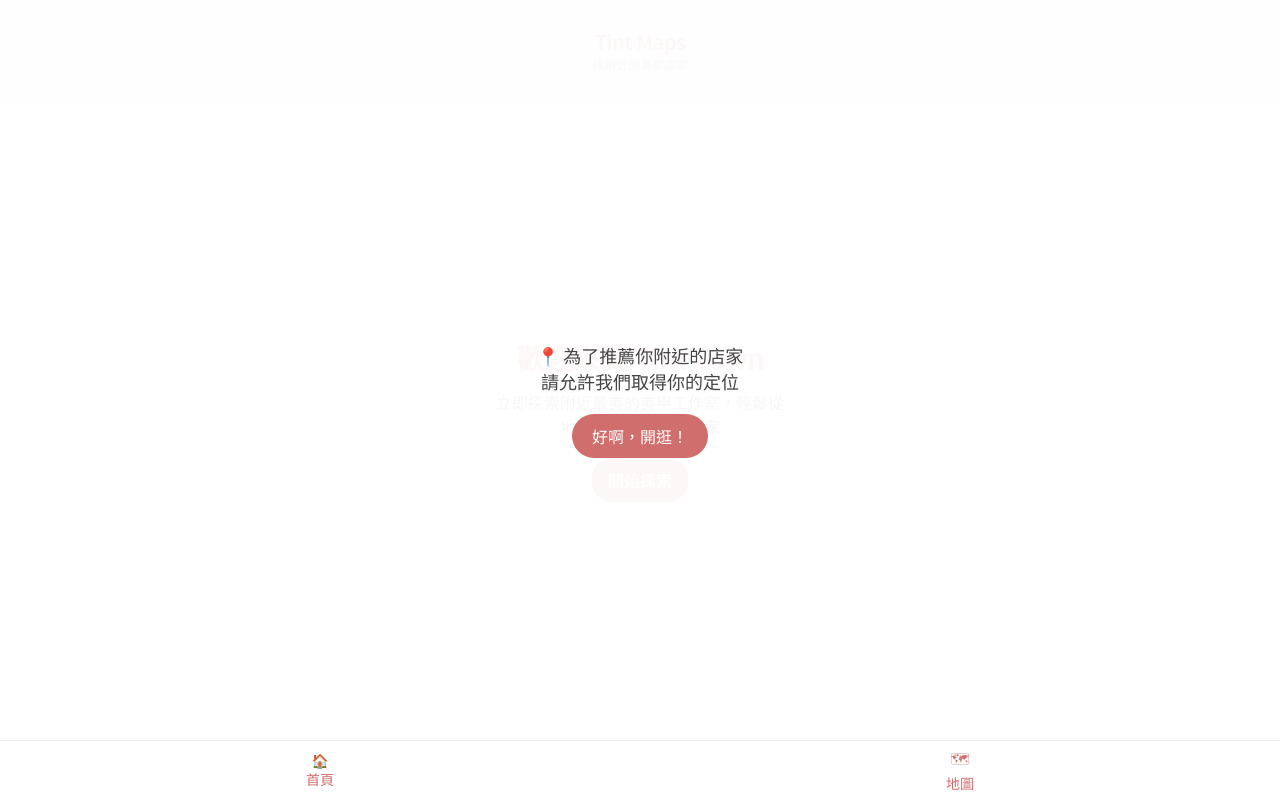
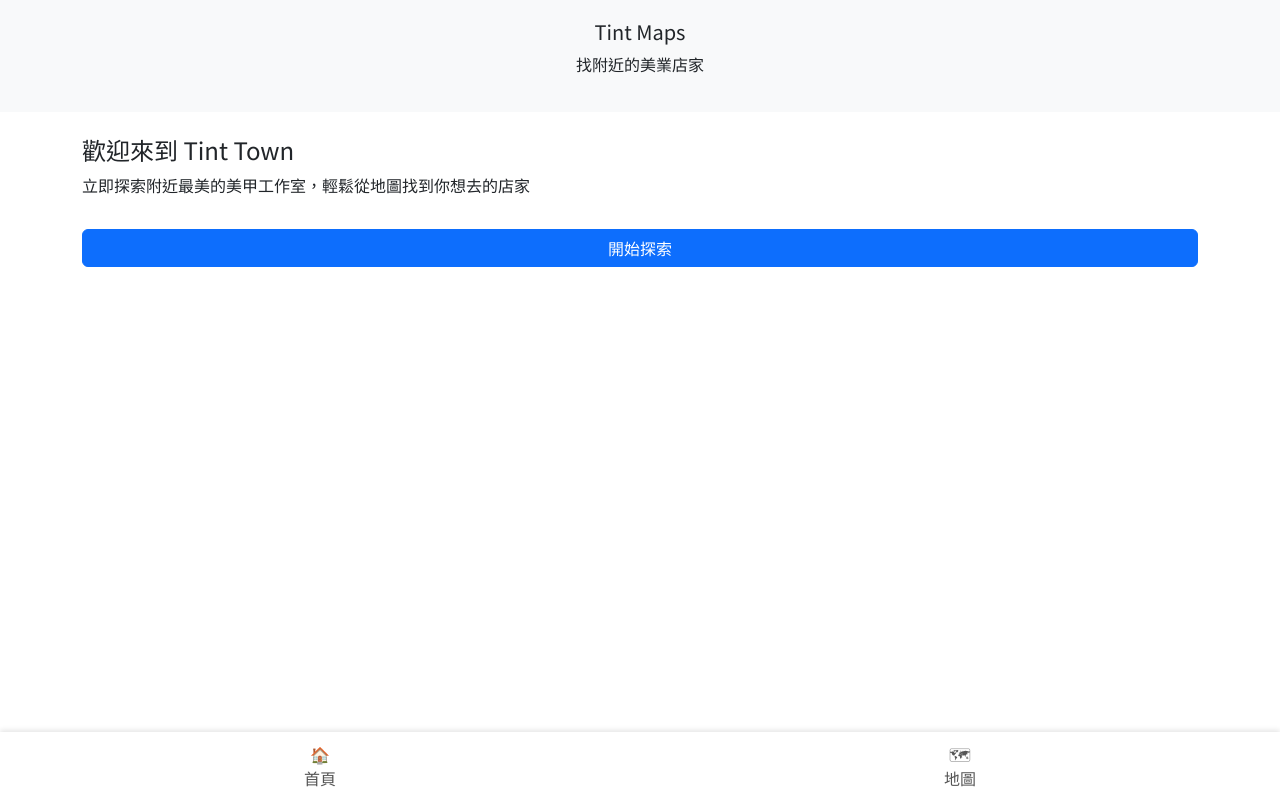
Before and after one commit to tint0520/tint-town, a plain HTML site: page index.html in a window 1280 px wide. Drawn offline with nearby package versions, Linux system fonts and the light colour scheme; some packages are replaced by stand-ins of ours; no server answers.

Commit message:
Update index.html

```diff
--- a/index.html
+++ b/index.html
@@ -4,21 +4,59 @@
   <meta charset="UTF-8" />
   <meta name="viewport" content="width=device-width, initial-scale=1.0" />
   <title>Tint Maps 美業地圖 App</title>
+
+  <!-- 載入字型（Google Fonts） -->
   <link href="https://fonts.googleapis.com/css2?family=Noto+Sans+TC&display=swap" rel="stylesheet">
-  <link rel="stylesheet" href="style.css" />
+
+  <!-- 載入 Bootstrap CSS (響應式框架) -->
+  <link href="https://cdn.jsdelivr.net/npm/bootstrap@5.3.2/dist/css/bootstrap.min.css" rel="stylesheet">
+
+  <style>
+    /* 設定頁面基本樣式，讓地圖填滿整個頁面 */
+    html, body, #map-view { height: 100%; }
+    body { font-family: 'Noto Sans TC', sans-serif; }
+
+    /* 固定在頁面底部的導航列 */
+    #bottom-nav {
+      position: fixed;
+      bottom: 0;
+      left: 0;
+      right: 0;
+      background: white;
+      box-shadow: 0 -2px 5px rgba(0,0,0,0.1);
+    }
+    .nav-btn { flex: 1; padding: 10px; text-align: center; color: #555; }
+
+    /* 控制視圖顯示與隱藏 */
+    .view { display: none; padding-bottom: 60px; }
+    .active-view { display: flex; flex-direction: column; }
+
+    /* 頁面標頭樣式 */
+    #app-header { padding: 20px; text-align: center; background-color: #f8f9fa; }
+  </style>
+
+  <!-- 載入 CSV 資料處理套件 (PapaParse) -->
   <script src="https://cdn.jsdelivr.net/npm/papaparse@5.4.1/papaparse.min.js"></script>
+
+  <!-- Google Maps JavaScript API（記得換上你的API金鑰） -->
+  <script async defer src="https://maps.googleapis.com/maps/api/js?key=AIzaSyBLCB3EKFwsIqPwEEL_hxL7zluVpnzcCNM&callback=initMap"></script>
+
   <script defer>
+    // 設定你的 Google Sheets CSV 連結
     const SHEET_URL = "https://docs.google.com/spreadsheets/d/1iKVLOjHA2w29Y96Hlg78hgivnjV-ntx2LJvhFpeiFUs/export?format=csv&gid=0";
-    let map;
 
+    let map; // 存放地圖的變數
+
+    // 初始化地圖
     function initMap() {
       map = new google.maps.Map(document.getElementById("map-view"), {
         center: { lat: 25.034, lng: 121.564 },
         zoom: 12,
       });
-      loadStoreData();
+      loadStoreData(); // 載入店家資料到地圖上
     }
 
+    // 從Google Sheets載入店家資料並顯示在地圖上
     function loadStoreData() {
       Papa.parse(SHEET_URL, {
         download: true,
@@ -26,74 +64,65 @@
         complete: function(results) {
           results.data.forEach(store => {
             if (!store.latlng || !store.latlng.includes(",")) return;
-
             const [lat, lng] = store.latlng.split(",").map(Number);
 
-            const marker = new google.maps.Marker({
-              position: { lat, lng },
-              map,
-              title: store.name
-            });
+            // 建立店家地圖標記
+            const marker = new google.maps.Marker({ position: { lat, lng }, map, title: store.name });
 
+            // 點擊地圖標記時顯示的店家資訊視窗
             const infoContent = `
-              <h3>${store.name}</h3>
+              <h6>${store.name}</h6>
               <p>${store.desc || ''}</p>
               <p>📍 ${store.address || ''}</p>
               <p>⏰ ${store.hours || ''}</p>
-              ${store.photo ? `<img src="${store.photo}" style="width:100%;max-width:200px;border-radius:8px;margin-top:10px;">` : ''}
+              ${store.photo ? `<img src="${store.photo}" class="img-fluid rounded">` : ''}
             `;
 
-            const infoWindow = new google.maps.InfoWindow({
-              content: infoContent
-            });
+            const infoWindow = new google.maps.InfoWindow({ content: infoContent });
 
-            marker.addListener('click', () => {
-              infoWindow.open(map, marker);
-            });
+            marker.addListener('click', () => infoWindow.open(map, marker));
           });
         }
       });
     }
 
+    // 開始使用App，隱藏初始彈窗並顯示首頁
     function startApp() {
       document.getElementById("popup").style.display = "none";
       switchView("home");
     }
 
-    function startExploring() {
-      switchView('map');
-    }
+    // 開始探索，切換到地圖頁面
+    function startExploring() { switchView('map'); }
 
+    // 視圖切換函數（首頁與地圖間切換）
     function switchView(view) {
-      document.querySelectorAll('.view').forEach(v => v.style.display = 'none');
-      document.getElementById(`${view}-view`).style.display = 'flex';
+      document.querySelectorAll('.view').forEach(v => v.classList.remove('active-view'));
+      document.getElementById(`${view}-view`).classList.add('active-view');
     }
   </script>
 </head>
 <body>
-  <div id="popup">
-    <p>📍 為了推薦你附近的店家<br>請允許我們取得你的定位</p>
-    <button onclick="startApp()">好啊，開逛！</button>
-  </div>
-
+  <!-- 頁面頂部標頭區域 -->
   <div id="app-header">
-    <h1>Tint Maps</h1>
+    <h5>Tint Maps</h5>
     <p>找附近的美業店家</p>
   </div>
 
-  <div id="home-view" class="view">
-    <h1>歡迎來到 Tint Town</h1>
+  <!-- 首頁內容區域 -->
+  <div id="home-view" class="view active-view container">
+    <h4 class="mt-4">歡迎來到 Tint Town</h4>
     <p>立即探索附近最美的美甲工作室，輕鬆從地圖找到你想去的店家</p>
-    <button onclick="startExploring()">開始探索</button>
+    <button class="btn btn-primary mt-3" onclick="startExploring()">開始探索</button>
   </div>
 
+  <!-- 地圖顯示區域 -->
   <div id="map-view" class="view"></div>
 
-  <div id="bottom-nav">
-    <button onclick="switchView('home')">🏠<br>首頁</button>
-    <button onclick="switchView('map')">🗺<br>地圖</button>
+  <!-- 頁面底部導航列 -->
+  <div id="bottom-nav" class="d-flex">
+    <div class="nav-btn" onclick="switchView('home')">🏠<br>首頁</div>
+    <div class="nav-btn" onclick="switchView('map')">🗺<br>地圖</div>
   </div>
-
-  <script async defer src="https://maps.googleapis.com/maps/api/js?key=AIzaSyBLCB3EKFwsIqPwEEL_hxL7zluVpnzcCNM&callback=initMap"></script>
 </body>
 </html>
```
